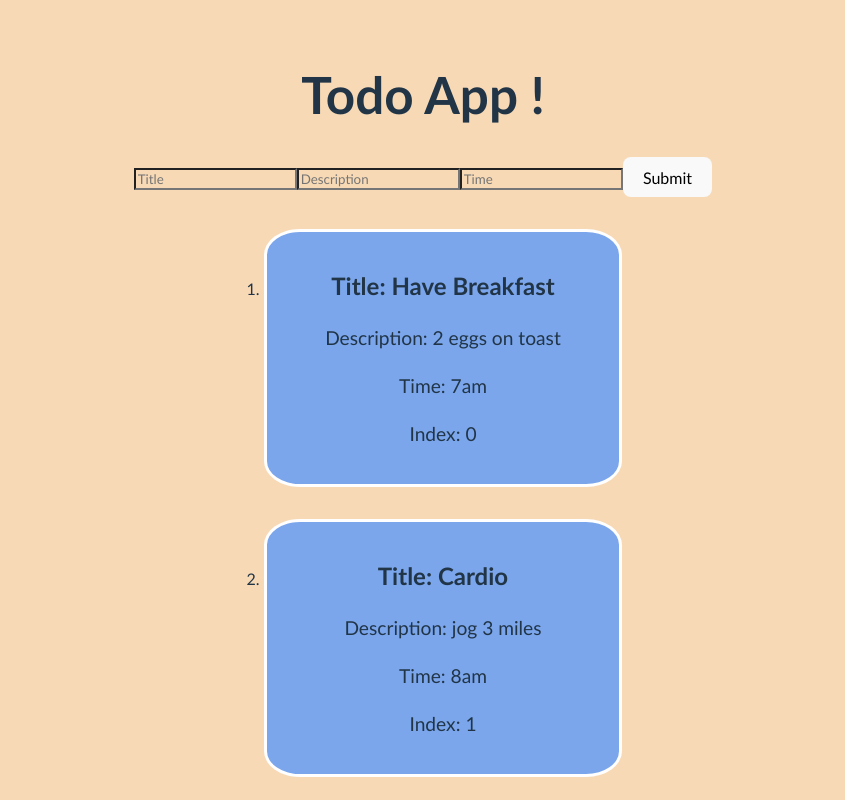
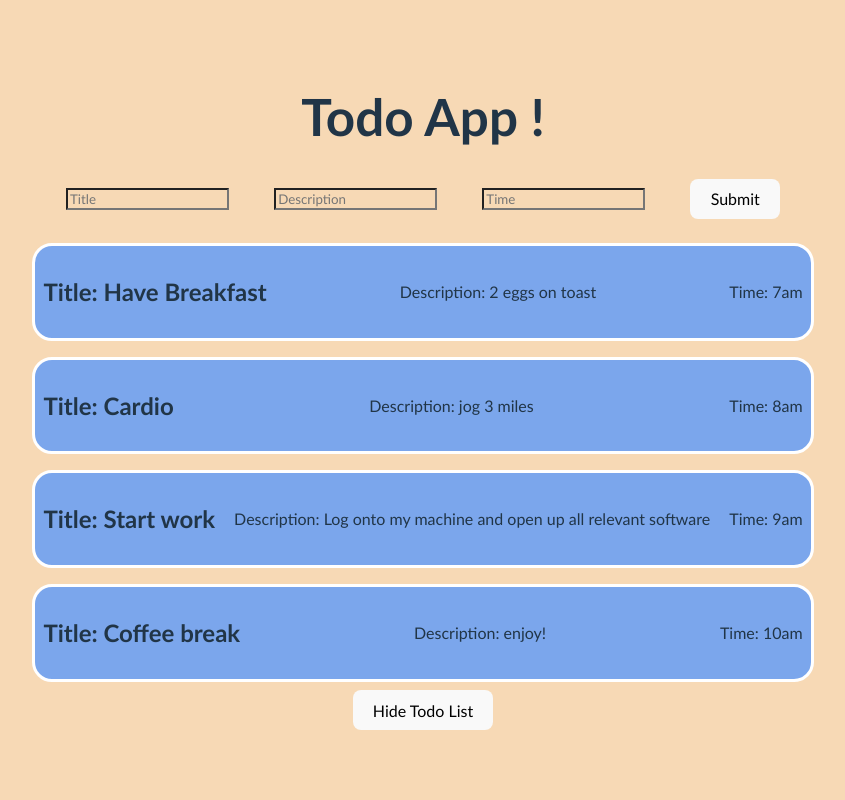
Before and after one commit to davidalantodd/todo-demo, a React (Vite) app in the folder client/: page / in a window 1280 px wide. Both pictures are taken after a click on the button "Show Todo List". Shown: the top 800 px of the page, without its empty margins (217-1062 px from the left). Built offline with nearby package versions, Linux system fonts and the light colour scheme.

Commit message:
adjust styling to form

```diff
--- a/client/src/App.css
+++ b/client/src/App.css
@@ -9,6 +9,7 @@ App, ol {
   display: flex;
   flex-direction: column;
   align-items: center;
+  padding: 0px;
 }
 
 * {
@@ -18,17 +19,23 @@ App, ol {
 
 .task {
   border: 3px solid white;
-  border-radius: 10%;
-  width: 50%;
-  margin: 1em;
-  padding: 1em;
+  border-radius: 20px;
+  width: 100%;
+  margin: .5em;
+  padding: .5em;
   background-color: rgb(123, 166, 236);
+  display: flex;
+  flex-direction: row;
+  justify-content: space-between;
+  align-items: center;
 }
 
 .task * {
   background-color: rgb(123, 166, 236);
 }
 
-.task p {
-  font-size: larger;
+.form{
+  display: flex;
+  justify-content: space-around;
+  align-items: center;
 }
--- a/client/src/components/Form.jsx
+++ b/client/src/components/Form.jsx
@@ -23,7 +23,7 @@ function Form({ data, setData }) {
     }
 
     return (
-        <form onSubmit={submitHandler} >
+        <form onSubmit={submitHandler} className="form">
             <input
                 type="text"
                 placeholder='Title'
--- a/client/src/components/ListItem.jsx
+++ b/client/src/components/ListItem.jsx
@@ -5,7 +5,7 @@ function ListItem( { task, index } ) {
             <h2>Title: {task.title}</h2>
             <p>Description: {task.description}</p>
             <p>Time: {task.time}</p>
-            <p>Index: {index}</p>
+            {/* <p>Index: {index}</p> */}
         </li>
     )
 }
```
